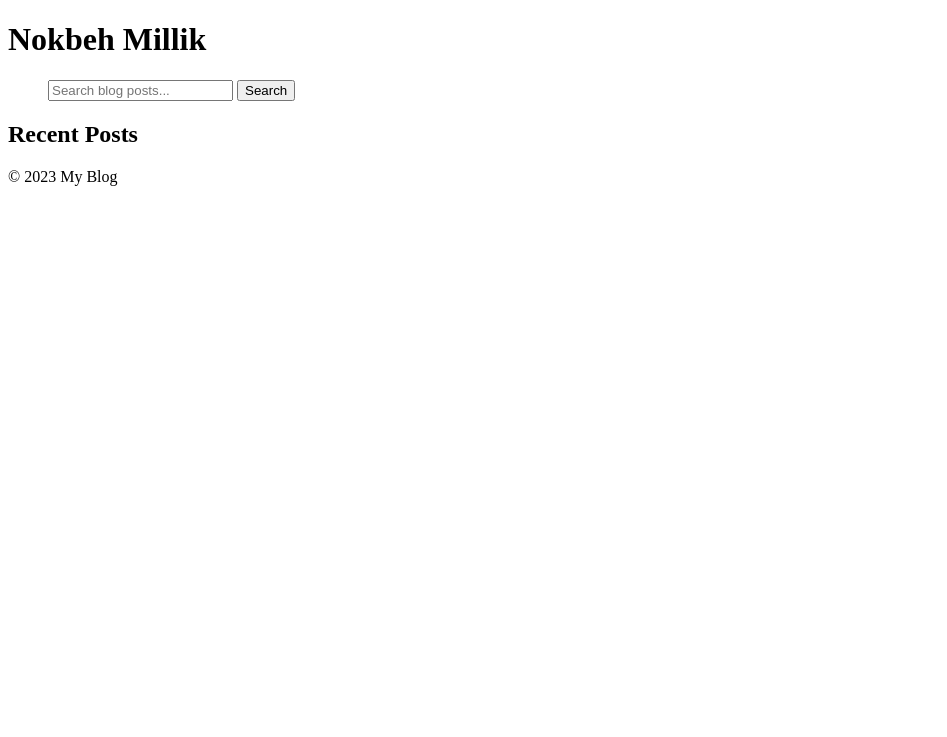
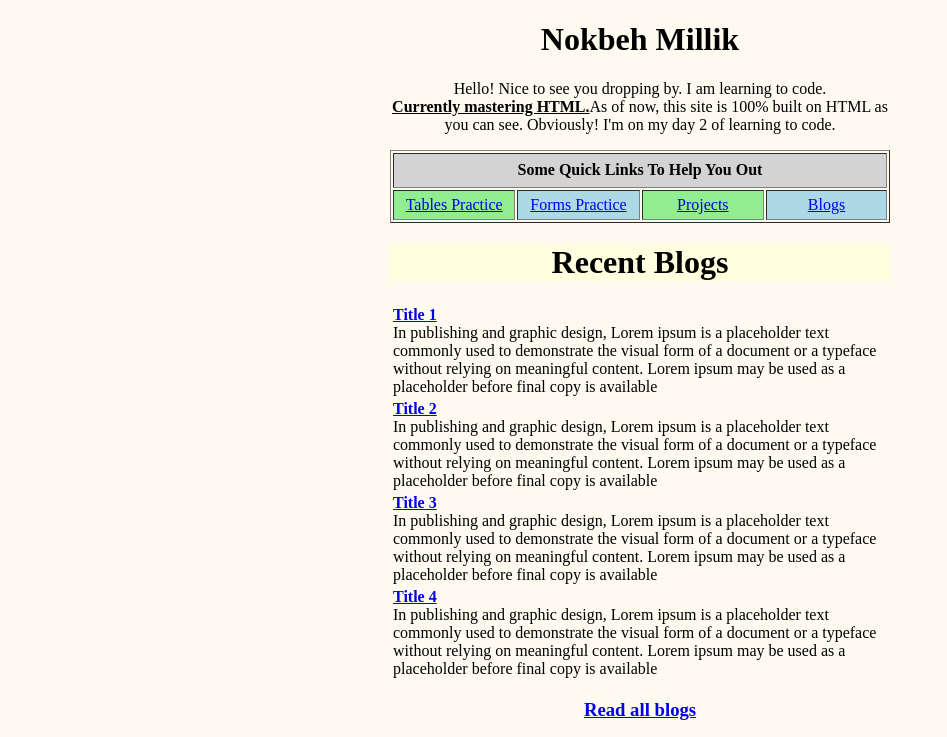
Before and after one commit to Nokbeh/blog, a plain HTML site: page index.html in a window 1280 px wide. Shown: the top 737 px of the page, without its empty margins (0-947 px from the left). Drawn offline with nearby package versions, Linux system fonts and the light colour scheme; grey boxes are pictures that could not be loaded.

Commit message:
Update index.html

```diff
--- a/index.html
+++ b/index.html
@@ -1,51 +1,76 @@
-<!DOCTYPE html>
-<html lang="en">
-  <head>
-    <meta charSet="utf-8"/>
-    <script src="https://code.jquery.com/jquery-3.6.0.min.js"></script>
-    <title>Nokbeh Millik</title>
-    <meta name="viewport" content="width=device-width, initial-scale=1">
-     <meta name="author" content="Nokbeh Millik">
-    <meta name="keywords" content="Nokbeh Millik, nokbeh teron millik, nokbe, nokbe teron, nokbeh teron, nokbe millik,
-                                   nokbe teron millik, nokbe diphu, diphu, karbi anglong, assam, nokbeh karbi, nokbeh karbi anglong,
-                                   nokbeh diphu, nokbeh assam, nokbeh diphu, nokbe karbi, nokbe karbi anglong, nokbe assam, nokbe diphu">
-    <meta name="description" content="Hey! I am Nokbeh Millik. This is my personal site">
-    <meta http-equiv="refresh" content="30">
-    <meta name="robots" content="index,follow"/><meta name="googlebot" content="index,follow"/>
-    <meta property="og:url" content="https://nokbehmillik.com/"/>
-    <meta property="og:type" content="website"/>
-    <meta property="og:title" content="Nokbeh Millik"/>
-    <meta property="og:description" content="My virtual presence! Everything about me, my projects, blogs, and life!"/>
-    <meta property="og:locale" content="en_US"/>
-    <link rel="canonical" href="https://nokbehmillik.com/"/>
-    <link rel="stylesheet" href="style.css">
-  </head>
-  <body>
-    <header>
-      <h1>Nokbeh Millik</h1>
+<!doctype html>
+<html>
 
-      <ul>
-          <input type="text" class="form" id="search" placeholder="Search blog posts...">
+<head>
 
- <button id="search-button">Search</button>
+  <title>Nokbeh Millik</title>
 
-        </ul>
-    </header>
 
-    <main>
-      <section>
-        <h2>Recent Posts</h2>
-        <ul id="post-list">
-          <!-- Blog post previews will be added dynamically using JavaScript -->
-        </ul>
-      </section>
-    </main>
+  <meta name="viewport" content="width=device-width, initial-scale=1" />
 
-    <footer>
-      <p>&copy; 2023 My Blog</p>
-    </footer>
+  <style>
+    header {
+      margin: 0 auto;
+    }
 
-    <script src="script.js"></script>
+  </style>
 
-  </body>
+
+</head>
+
+
+<body style="background-color: floralwhite;">
+
+  <header align= center style="width:500px; text-align: center;">
+    <h1>Nokbeh Millik</h1>
+    <p>Hello! Nice to see you dropping by. I am learning to code. <ins><br><b>Currently mastering HTML.</b></ins>As of now, this site is 100% built on HTML as you can see. Obviously! I'm on my day 2 of learning to code. </p>
+  </header>
+
+<div align= center>
+  <table width= 500px border= 1px>
+  <tr bgcolor=lightgrey height= 35px>
+    <th colspan=4>Some Quick Links To Help You Out</th>
+  </tr>
+
+  <tr height= 30px align=center>
+    <td width=125px bgcolor= lightgreen><a href=tables.html>Tables Practice</a></td>
+    <td width=125px bgcolor=lightblue><a href=forms.html>Forms Practice</a></td>
+    <td width=125px bgcolor= lightgreen><a href=projects.html>Projects</a></td>
+    <td width=125px bgcolor=lightblue><a href=blogs.html>Blogs</a></td>
+  </tr>
+  </table>
+</div>
+
+<header align="center" style="background-color: lightyellow; text-align: center; width: 500px;">
+<h1>Recent Blogs</h1>
+</header>
+
+<table align=center width=500px>
+  <tr>
+    <td><a href=blogs/blog1.html><b>Title 1</b></a><br> In publishing and graphic design, Lorem ipsum is a placeholder text commonly used to demonstrate the visual form of a document or a typeface without relying on meaningful content. Lorem ipsum may be used as a placeholder before final copy is available</td>
+  </tr>
+   <tr>
+    <td><a href=blogs/blog2.html><b>Title 2</b></a><br> In publishing and graphic design, Lorem ipsum is a placeholder text commonly used to demonstrate the visual form of a document or a typeface without relying on meaningful content. Lorem ipsum may be used as a placeholder before final copy is available</td>
+  </tr>
+   <tr>
+    <td><a href=blogs/blog3.html><b>Title 3</b></a><br> In publishing and graphic design, Lorem ipsum is a placeholder text commonly used to demonstrate the visual form of a document or a typeface without relying on meaningful content. Lorem ipsum may be used as a placeholder before final copy is available</td>
+  </tr>
+   <tr>
+    <td><a href=blogs/blog4.html><b>Title 4</b></a><br> In publishing and graphic design, Lorem ipsum is a placeholder text commonly used to demonstrate the visual form of a document or a typeface without relying on meaningful content. Lorem ipsum may be used as a placeholder before final copy is available</td>
+  </tr>
+
+</table>
+
+<div style="display: flex; flex-direction: column; align-items: center; width: 500px; margin: 0 auto;">
+  <div style="text-align: center;">
+    <h3><a href="all-blogs.html">  Read all blogs</a></h3>
+  <div style="display: flex; justify-content: center;">
+    <iframe style="width: 500px; height: 600px;" src="https://www.bing.com" scrolling="no"></iframe>
+  </div>
+</div>
+
+
+
+</body>
+
 </html>
```
